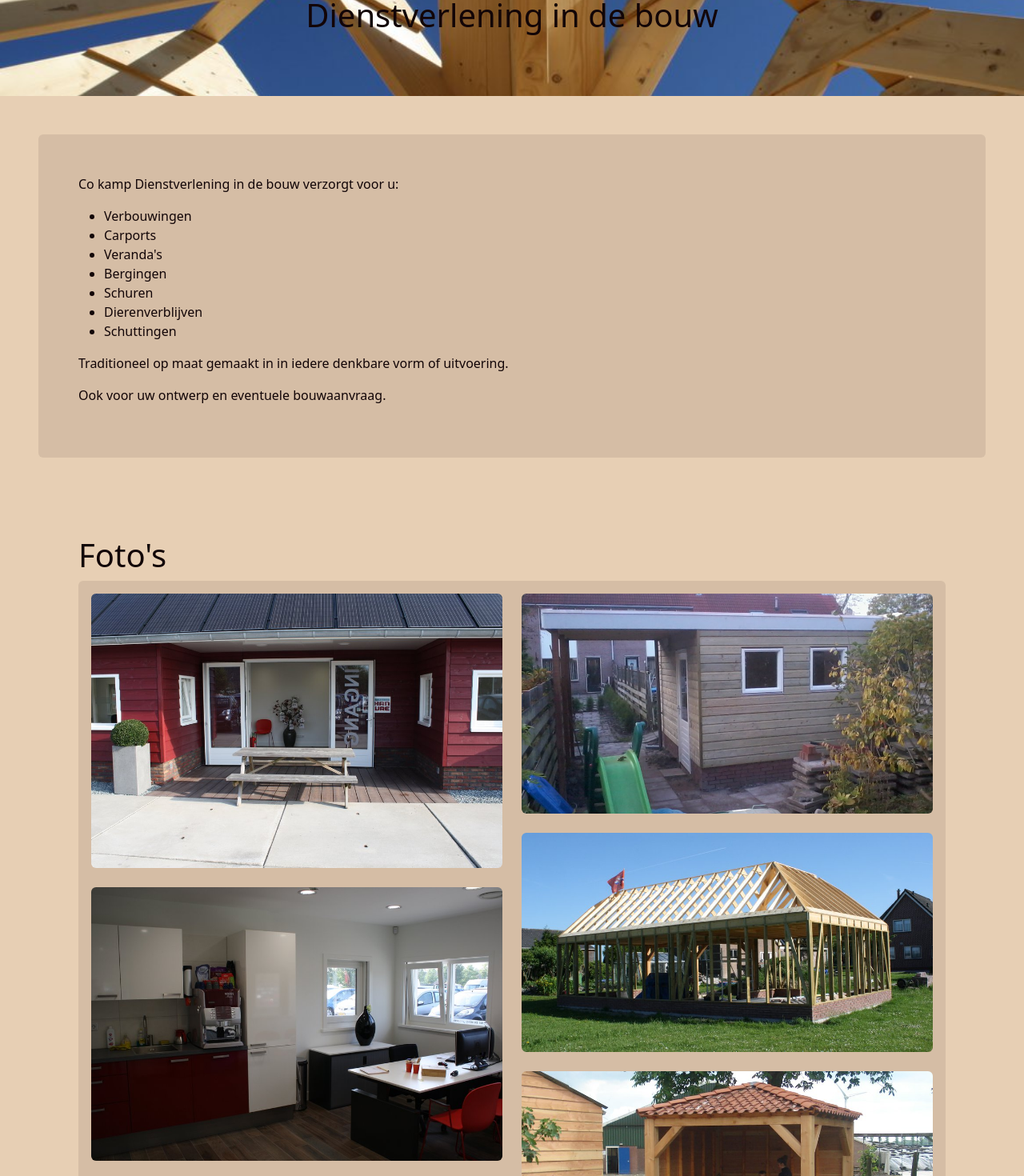
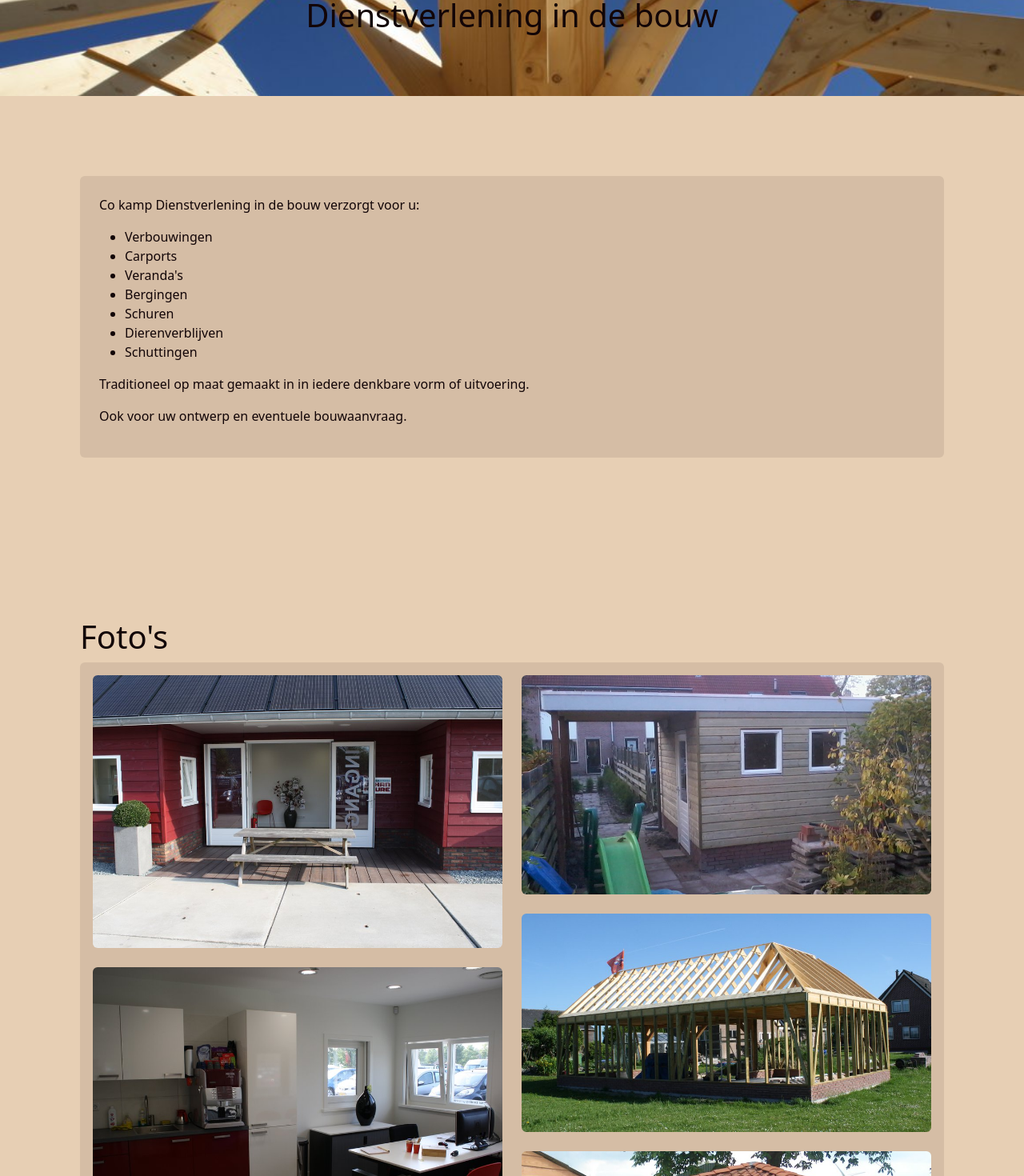
Before and after one commit to Stijn-Kamp/CoKampWebsite, a Vue app: page / in a window 1280 px wide. Shown: the part 180-1650 px from the top of the page at 80% size. Built offline with nearby package versions, Linux system fonts and the light colour scheme.

Commit message:
fixed padding

```diff
--- a/src/views/ContactView.vue
+++ b/src/views/ContactView.vue
@@ -14,7 +14,7 @@
 
 
 <template>
-    <div class="contact bg-light bg-primary text-white">
+    <div class="contact bg-light bg-primary text-white py-5">
         <div class="d-flex justify-content-around">
             <div>
                 <AddressIcon class="icon"/>
--- a/src/views/ImagesView.vue
+++ b/src/views/ImagesView.vue
@@ -9,7 +9,7 @@
 </script>
 
 <template>
-    <div class="m-5">
+    <div>
         <h1>Foto's</h1>
         <Images/>
     </div>
--- a/src/views/InfoView.vue
+++ b/src/views/InfoView.vue
@@ -1,5 +1,6 @@
 <template>
-    <div class="m-5 bg-primary bg-opacity-10 rounded">
+    <div>
+        <div class="bg-primary bg-opacity-10 rounded p-4">
             <p>Co kamp Dienstverlening in de bouw verzorgt voor u:</p>
             <ul>
                 <li>Verbouwingen</li>
@@ -13,4 +14,5 @@
             <p>Traditioneel op maat gemaakt in in iedere denkbare vorm of uitvoering.</p>
             <p>Ook voor uw ontwerp en eventuele bouwaanvraag.</p>
         </div>
+    </div>
 </template>
--- a/src/views/MainView.vue
+++ b/src/views/MainView.vue
@@ -23,7 +23,7 @@
 
 <style>
     #Info{
-        padding: 50px;
+        padding: 100px;
     }
 
     #Contact{
@@ -31,6 +31,6 @@
     }
 
     #Images{
-        padding: 50px;
+        padding: 100px;
     }
 </style>
```
Lines whose indentation alone changed are shown as unchanged.
